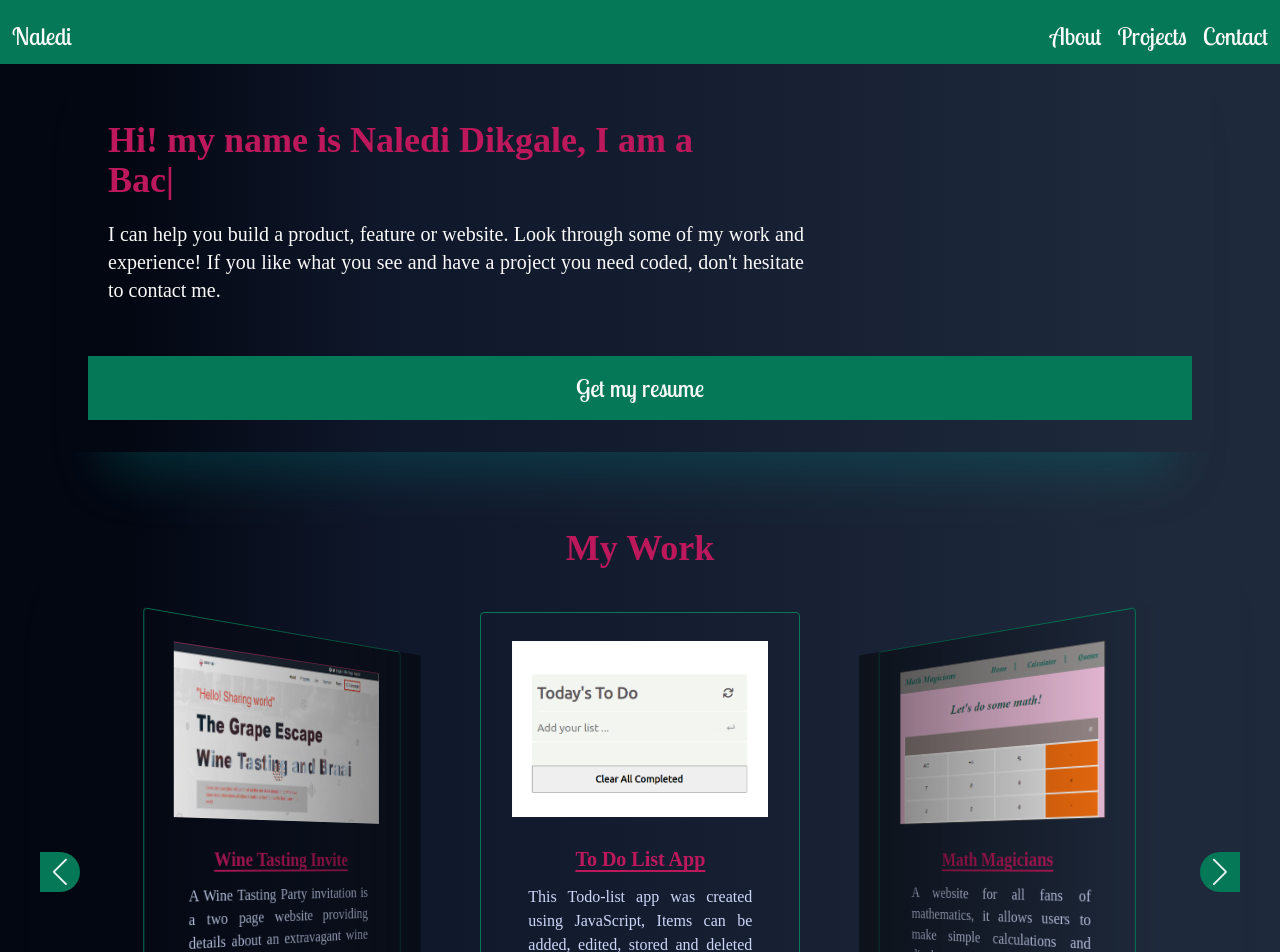
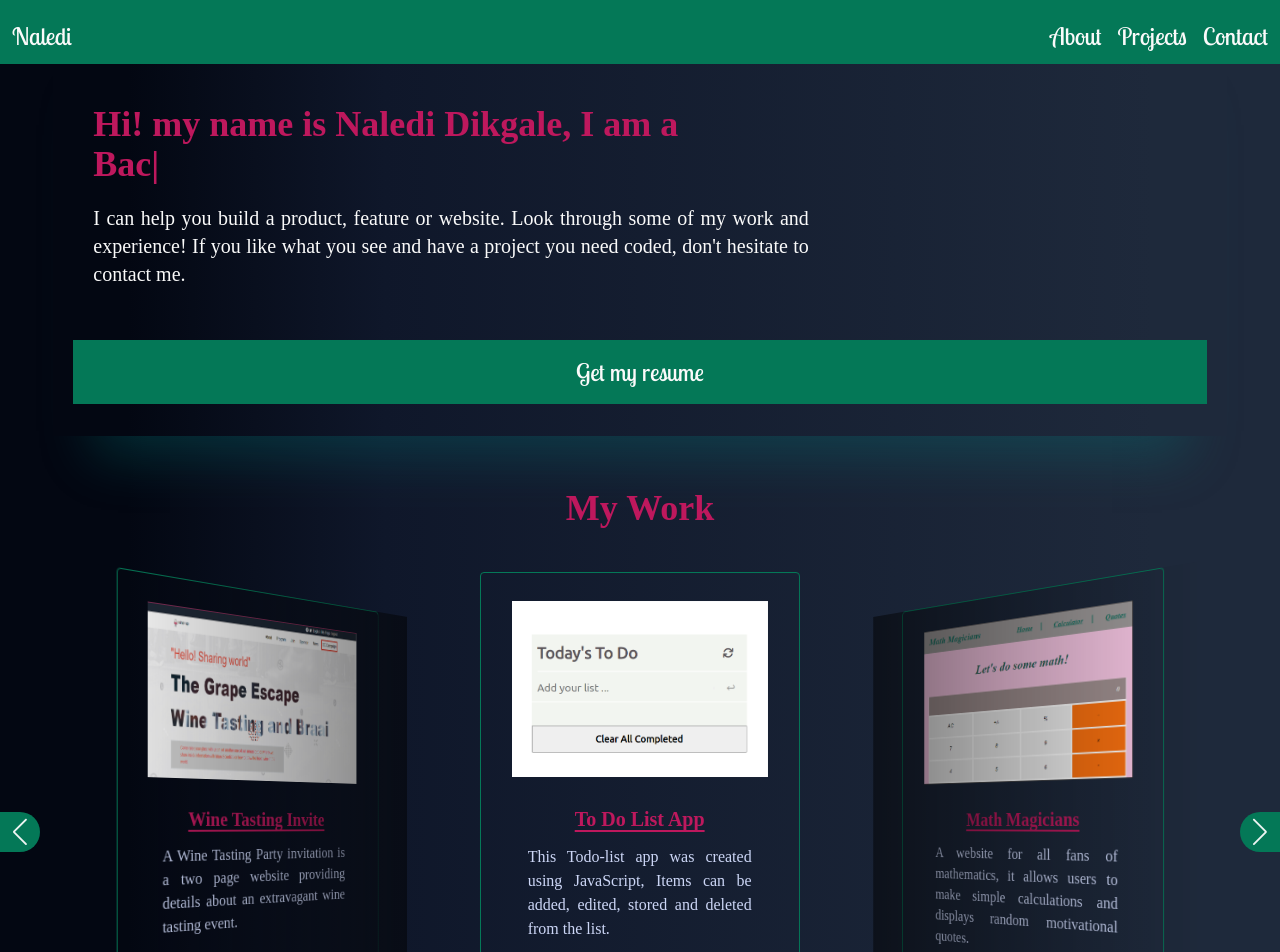
Before and after one commit to Naledi-Dikgale/my-portfolio, a React (Vite) app: page / in a window 1280 px wide. Shown: the top 952 px of the page. Built offline with nearby package versions, Linux system fonts and the light colour scheme; a web font is replaced by a local one.

Commit message:
Finalize styling

```diff
--- a/src/App.jsx
+++ b/src/App.jsx
@@ -16,11 +16,11 @@ function App() {
       <header className="w-full flex items-end">
         <Navbar />
       </header>
-      <main className="w-full h-full flex flex-col justify-center items-center p-4">
+      <main className="w-full h-full flex flex-col justify-center items-center p-0">
         <section className="w-full h-full flex items-center justify-center  bg-hero bg-no-repeat bg-cover bg-center ">
         <Hero />
         </section>
-        <section id="projects" className="w-full p-6 h-fit flex">
+        <section id="projects" className="w-full p-0 h-fit flex">
         <Projects />
         </section>
         <section id="about" className="w-fit h-fit flex items-center justify-center">
```
